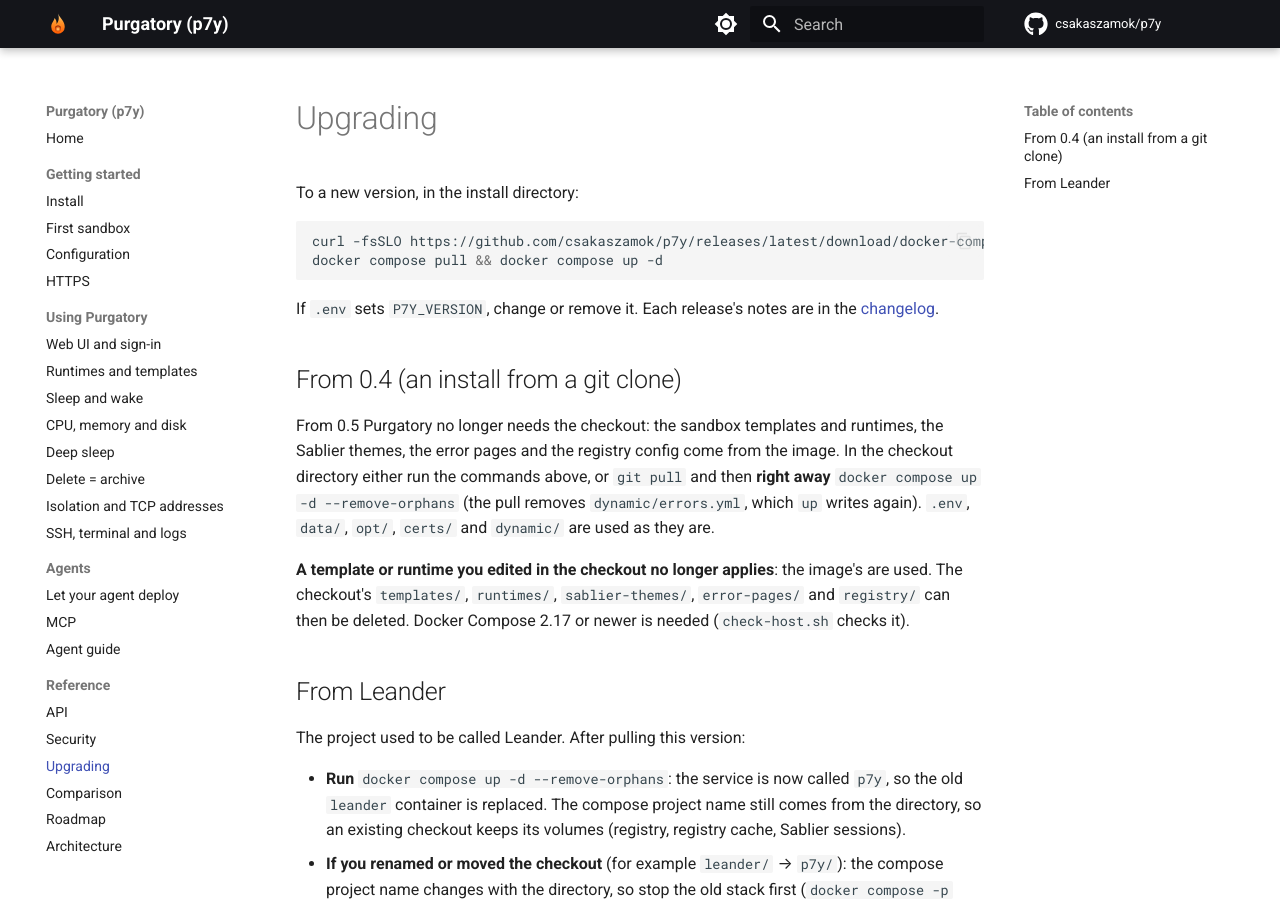
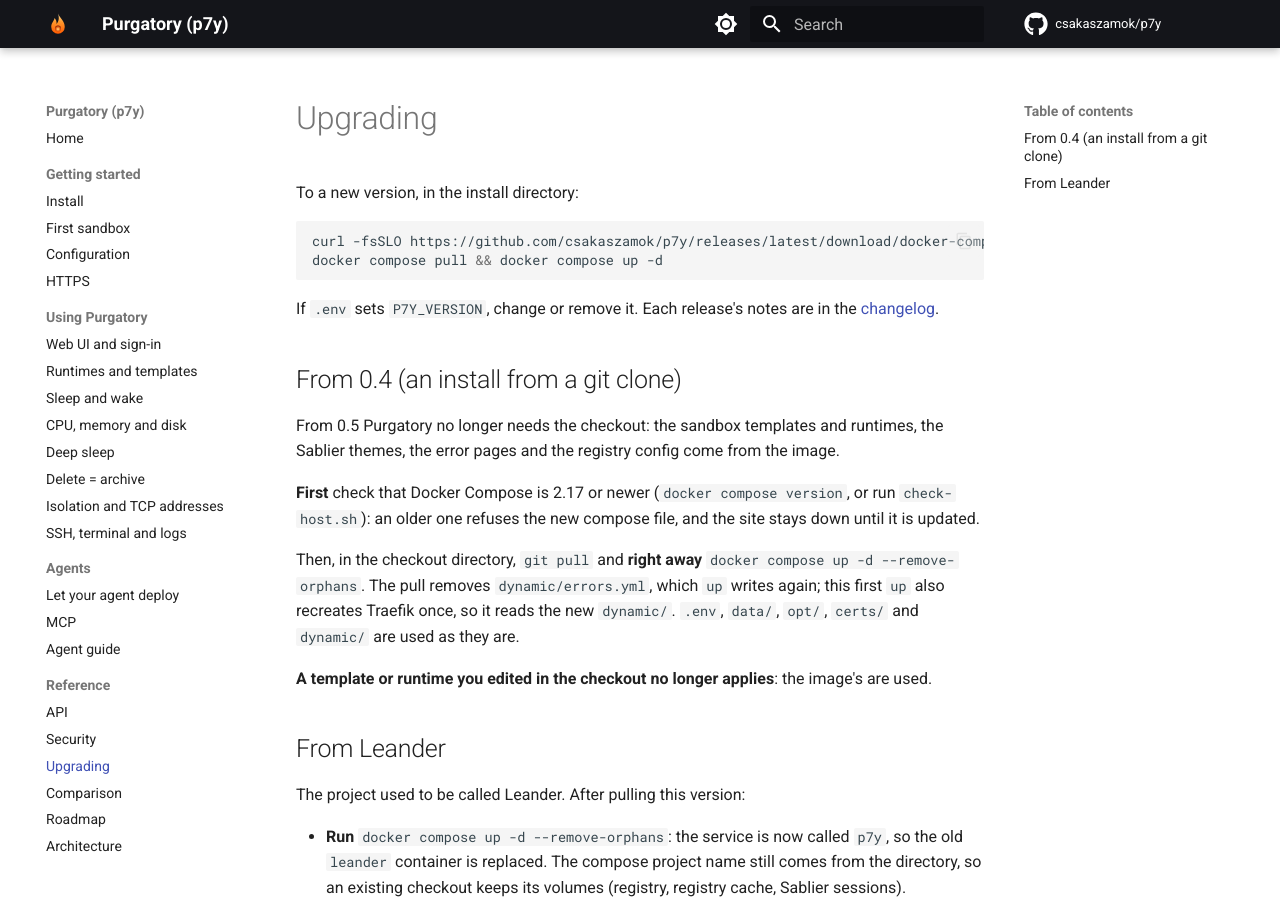
Before and after one commit to csakaszamok/p7y, an MkDocs documentation site: the page built from docs/upgrading.md, in a window 1280 px wide and 900 px high. Built offline with MkDocs 1.6.1 and Material for MkDocs 9.7.7, drawn with Linux system fonts in a browser that asks for light colours; comment, search, counter and statistics services are not loaded; the version menu is left out.

Commit message:
Docs: check Docker Compose before pulling 0.5
Co-Authored-By: Claude Opus 5.5 (1M context) <noreply@anthropic.com>

```diff
--- a/docs/upgrading.md
+++ b/docs/upgrading.md
@@ -11,9 +11,13 @@ If `.env` sets `P7Y_VERSION`, change or remove it. Each release's notes are in t
 
 ## From 0.4 (an install from a git clone)
 
-From 0.5 Purgatory no longer needs the checkout: the sandbox templates and runtimes, the Sablier themes, the error pages and the registry config come from the image. In the checkout directory either run the commands above, or `git pull` and then **right away** `docker compose up -d --remove-orphans` (the pull removes `dynamic/errors.yml`, which `up` writes again). `.env`, `data/`, `opt/`, `certs/` and `dynamic/` are used as they are.
+From 0.5 Purgatory no longer needs the checkout: the sandbox templates and runtimes, the Sablier themes, the error pages and the registry config come from the image.
 
-**A template or runtime you edited in the checkout no longer applies**: the image's are used. The checkout's `templates/`, `runtimes/`, `sablier-themes/`, `error-pages/` and `registry/` can then be deleted. Docker Compose 2.17 or newer is needed (`check-host.sh` checks it).
+**First** check that Docker Compose is 2.17 or newer (`docker compose version`, or run `check-host.sh`): an older one refuses the new compose file, and the site stays down until it is updated.
+
+Then, in the checkout directory, `git pull` and **right away** `docker compose up -d --remove-orphans`. The pull removes `dynamic/errors.yml`, which `up` writes again; this first `up` also recreates Traefik once, so it reads the new `dynamic/`. `.env`, `data/`, `opt/`, `certs/` and `dynamic/` are used as they are.
+
+**A template or runtime you edited in the checkout no longer applies**: the image's are used.
 
 ## From Leander
 
```
Also changed, not shown: CHANGELOG.md (+3 -1 lines).
